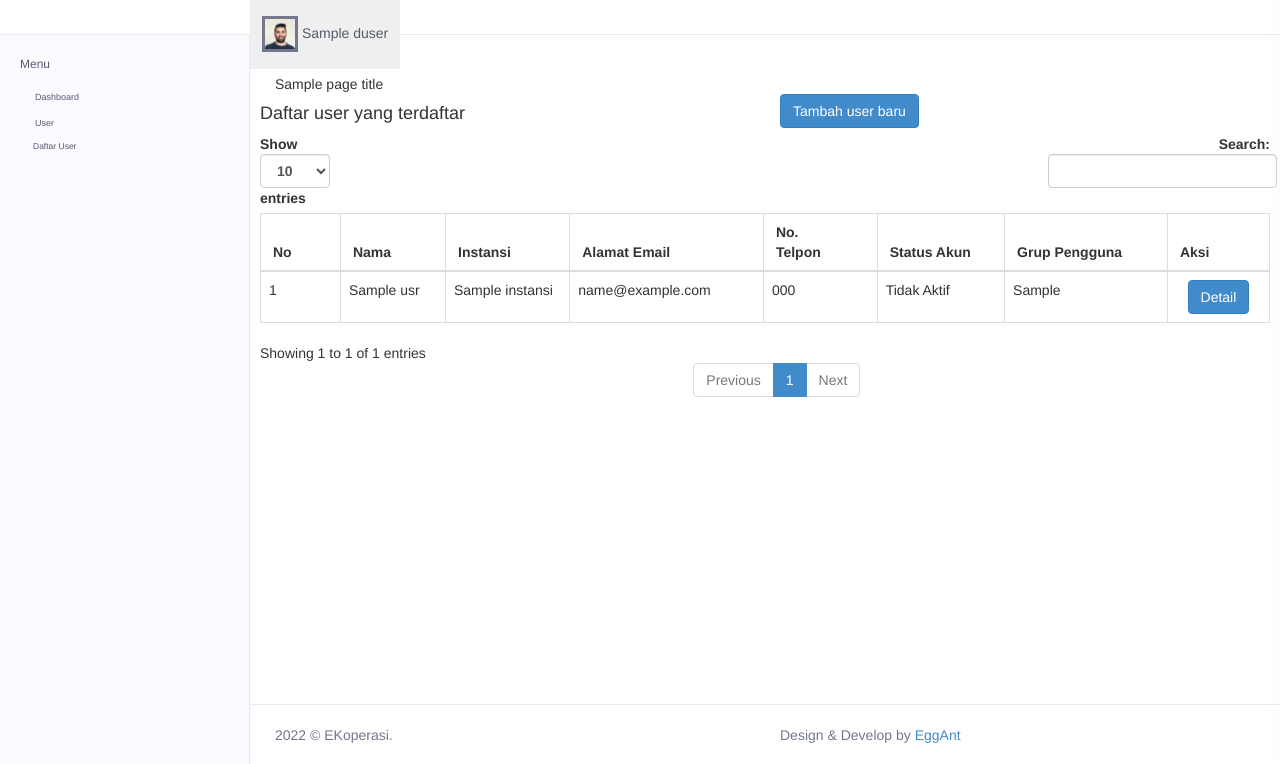
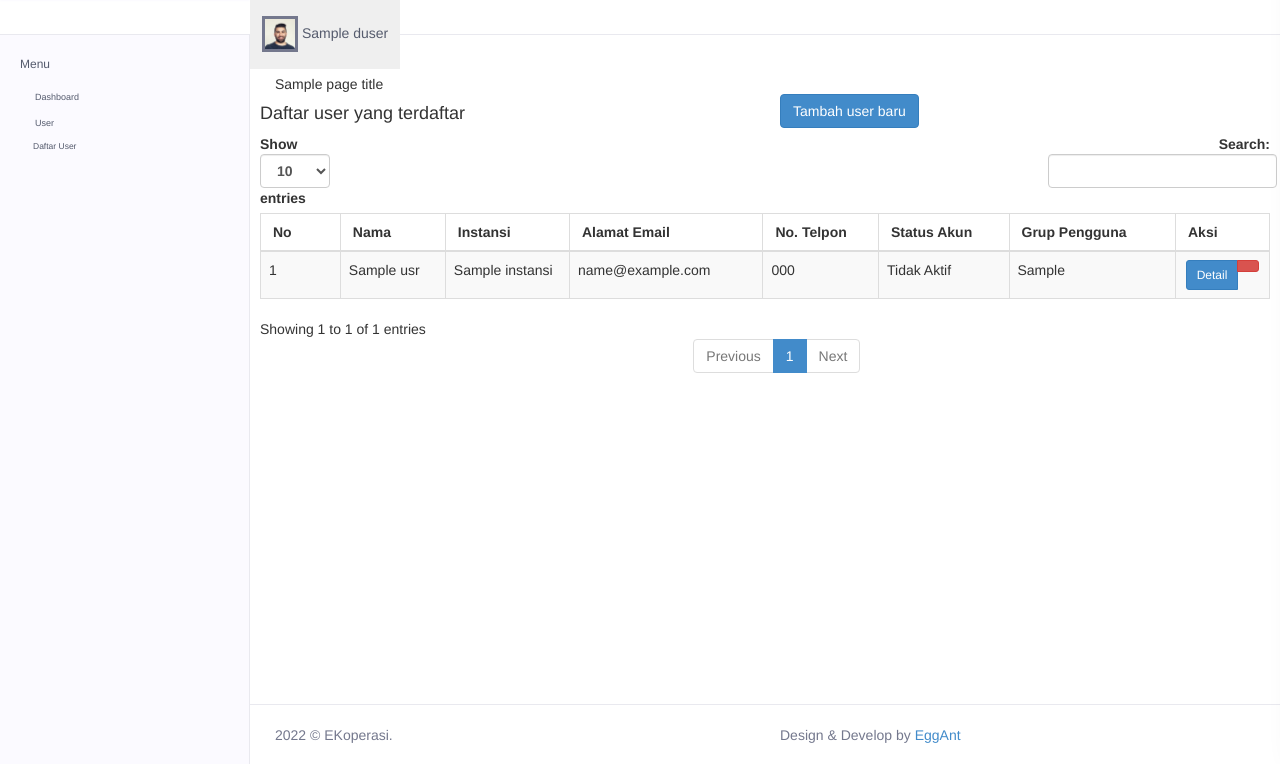
Before and after one commit to egn234/ekoperasi, a CodeIgniter 4 app: template app/Views/Admin/user/user_list.php in a window 1280 px wide. Shown: the part 36-800 px from the top of the page. Run offline with PHP 8.4 and a stand-in for CodeIgniter, Linux system fonts and the light colour scheme; the template is opened without the code that fills it: most values are stand-ins (such as "Sample title", 1, 10 or a date in 2020); data that the repository does not hold is empty; some libraries are stand-ins or nearby versions.

Commit message:
minor fix

```diff
--- a/app/Views/Admin/user/user_list.php
+++ b/app/Views/Admin/user/user_list.php
@@ -46,10 +46,10 @@
                             </div>
                             <div class="card-body">
                                 <?=session()->getFlashdata('notif');?>
-                                <table class="table table-bordered dt-responsive dtable nowrap w-100">
+                                <table class="table table-sm table-bordered table-striped dt-responsive dtable nowrap w-100">
                                     <thead>
                                         <tr>
-                                            <th>No</th>
+                                            <th width="5%">No</th>
                                             <th>Nama</th>
                                             <th>Instansi</th>
                                             <th>Alamat Email</th>
@@ -59,7 +59,6 @@
                                             <th>Aksi</th>
                                         </tr>
                                     </thead>
-
 
                                     <tbody>
                                         <?php $c = 1?>
@@ -73,9 +72,15 @@
                                                 <td><?=($a->user_flag == 1)?'Aktif':'Tidak Aktif'?></td>
                                                 <td><?= $a->group_type ?></td>
                                                 <td align="center">
-                                                    <a href="" class="btn btn-primary"><i class="fa fa-search"></i> Detail</a>
+                                                    <div class="row">
+                                                        <div class="btn-group d-flex justify-content-center">
+                                                            <a href="" class="btn btn-sm btn-primary"><i class="fa fa-search"></i> Detail</a>
+                                                            <a href="" class="btn btn-sm btn-danger"><i class="fa fa-trash"></i></a>
+                                                        </div>
+                                                    </div>
                                                 </td>
                                             </tr>
+                                        <?php $c++; ?>
                                         <?php }?>
                                     </tbody>
                                 </table>
```
Also changed, not shown: public/uploads/user/ egn234/profil_pic/1663397615_3cb02ef68a9b8ad023d2.jpeg (deleted), public/uploads/user/ egn234/profil_pic/1663397666_c38e28e99954767e4ce5.jpeg (deleted).
